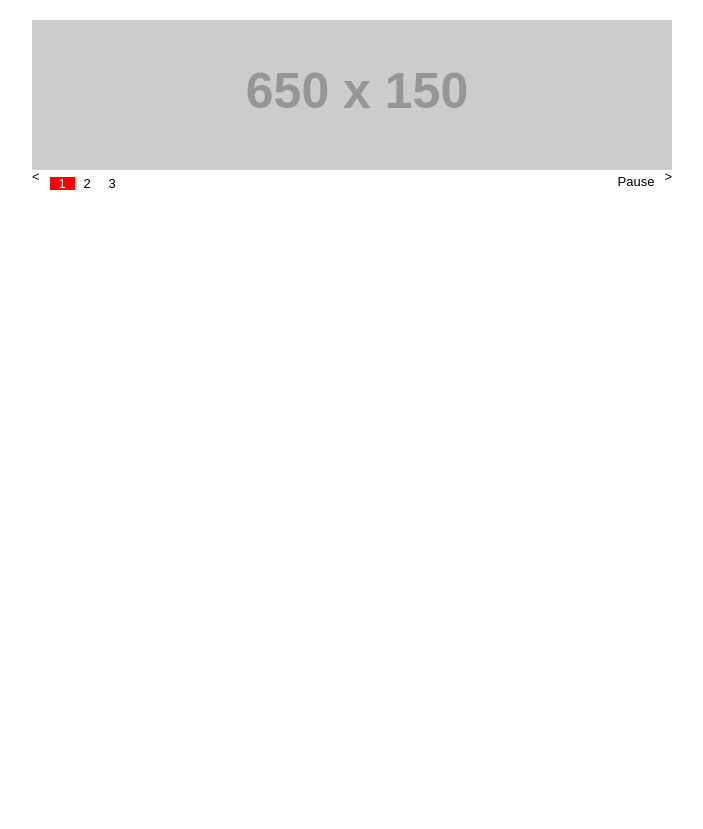
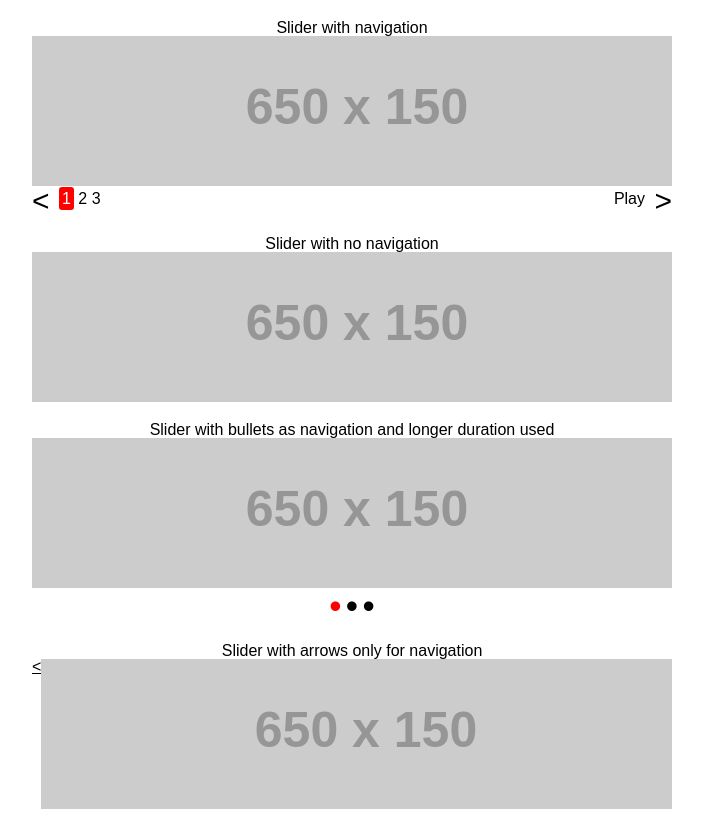
Before and after one commit to craig2013/jquery_img_carousel, a plain HTML site: page index.html in a window 1280 px wide. Shown: the whole page, without its empty margins (288-991 px from the left). Before the commit the page ends 800 px from the top, so only its background shows below. Drawn offline with nearby package versions, Linux system fonts and the light colour scheme; placeholder pictures from the web are drawn by us.

Commit message:
Version 1.2.0

```diff
--- /dev/null
+++ b/css/_mixins.scss
@@ -0,0 +1,9 @@
+@mixin clearfix() {
+	&:after {
+		content: ' ';
+		clear: both;
+		display: block;
+		height: 0;
+		visibility: hidden;
+	}
+}
--- /dev/null
+++ b/css/styles.scss
@@ -0,0 +1,158 @@
+@import "reset";
+@import "mixins";
+body {
+	font-family: arial,  helvetica, sans-serif;
+	font-size: 1em;
+	//Begin slider genral styles
+	.image-carousel {
+		position: relative;
+		.slider-title {
+			text-align: center;
+			@include clearfix();
+		}
+		.visible-area {
+			overflow: hidden;
+			position: relative;
+		    	width: auto;
+		}
+		.slider-nav {
+			//Begin default navigation with numbers, play/pause, and arrows
+			.slider-left-nav {
+				float: left;
+				.slider-arrows {
+					display: inline-block;
+					font-size: 30px;
+					vertical-align: top;
+					zoom: 1;
+					a {
+						color: #000;
+						text-decoration: none;
+						&:hover {
+							text-decoration: underline;
+						}
+					}
+				}
+				.slider-numbers {
+					display: inline-block;
+					margin: 5px 0 0 5px;
+					zoom: 1;
+				}
+			}
+			.slider-right-nav {
+				float: right;
+				.slider-arrows {
+					display: inline-block;
+					font-size: 30px;
+					vertical-align: top;
+					zoom: 1;
+					a {
+						color: #000;
+						text-decoration: none;
+						&:hover {
+							text-decoration: underline;
+						}
+					}
+				}
+				.control-nav {
+					display: inline-block;
+					font-size: 1em;
+					margin: 5px 5px 0 0;
+					top: 5px;
+					zoom: 1;
+					.pause-nav {
+						display: none;
+					}
+				}
+			}
+
+			//Begin slider nav as bullets CSS
+			.slider-bullets {
+				display: block;
+				margin: 0 auto;
+				text-align: center;
+				width: 100%;
+				.slider-bullet {
+					color: #000;
+					cursor: pointer;
+					display: inline-block;
+					font-size: 35px;
+					text-decoration: none;
+					zoom: 1;
+					.active-slide {
+						color: #f00;
+					}
+				}
+			}
+			@include clearfix();
+		}
+	}
+
+	//Begin  slider1 CSS
+	#slider1 {
+		margin: 20px auto;
+		width: 640px;
+		a {
+			color: #000;
+			text-decoration: none;
+			&:hover {
+				text-decoration: underline;
+			}
+		}
+		.visible-area {
+			height: 150px;
+		}
+		.slider-nav {
+			.slider-numbers {
+				.slider-number.slider-highlight-slide {
+					background: #f00;
+					border-radius: 3px;
+					color: #fff;
+					padding: 3px;
+				}
+			}
+		}
+	}
+	//Begin  slider2 CSS
+	#slider2 {
+		margin: 20px auto;
+		width: 640px;
+		.visible-area {
+			height: 150px;
+		}
+	}
+
+	//Begin  slider3 CSS
+	#slider3  {
+		margin: 20px auto;
+		width: 640px;
+		.visible-area {
+			height: 150px;
+		}
+		.slider-nav {
+			.slider-bullets {
+				.slider-bullet.slider-highlight-slide {
+					color: #f00;
+				}
+			}
+		}
+	}
+
+	//Begin  slider3 CSS
+	#slider4  {
+		margin: 20px auto;
+		width: 640px;
+		.visible-area {
+			height: 150px;
+			z-index: 0;
+			a {
+				color: #000;
+			}
+			.slider-left-nav {
+				float: left;
+			}
+			.slider-right-nav {
+				float: right;
+			}
+		}
+	}
+}
--- a/index.html
+++ b/index.html
@@ -10,26 +10,30 @@
         <meta name="description" content="jQuery slider plugin."/>
         <meta name="viewport" content="width=device-width"/>
         <script src="js/modernizr-2.8.3.js"></script>
-        <link rel="stylesheet" href="css/reset.css">
-        <link rel="stylesheet" href="css/styles.css">
+        <link rel="stylesheet" href="css/styles.css"/>
     </head>
     <body>
-        <div id="slider1">
+
+        <!-- begin basic example with navigation included -->
+        <div class="image-carousel" id="slider1">
+            <div class="slider-title">Slider with navigation</div>
             <div class="visible-area">
                 <div class="slider">
-                     <img src="http://placehold.it/650x150&amp;text=Slide+1" data-slideNumber="1" class="active-slide"/>
-                     <img src="http://placehold.it/650x150&amp;text=Slide+2" data-slideNumber="2"/>
-                     <img src="http://placehold.it/650x150&amp;text=Slide+3" data-slideNumber="3"/>
+                     <img src="http://placehold.it/650x150&amp;text=Slider1:+Slide+1" data-slideNumber="1" class="active-slide"/>
+                     <img src="http://placehold.it/650x150&amp;text=Slider1:+Slide+2" data-slideNumber="2"/>
+                     <img src="http://placehold.it/650x150&amp;text=Slider1:+Slide+3" data-slideNumber="3"/>
                 </div>
             </div>
             <div class="slider-nav">
-                <div class="left-nav"><a href="#previous" class="btn-previous">&lt;</a></div>
-                <div class="right-nav"><a href="#next" class="btn-next something">&gt;</a></div>
+                <div class="slider-left-nav">
+                    <div class="slider-arrows"><a href="#previous" class="btn-previous">&lt;</a></div>
                     <div class="slider-numbers">
-                    <a class="slider-number highlight-slide-number" href="#"  data-slideNumber="1">1</a>
+                        <a class="slider-number slider-highlight-slide" href="#"  data-slideNumber="1">1</a>
                         <a class="slider-number" href="#"  data-slideNumber="2">2</a>
                         <a class="slider-number" href="#"  data-slideNumber="3">3</a>
                     </div>
+                </div>
+                <div class="slider-right-nav">
                     <div class="control-nav">
                         <div class="pause-nav">
                             <a href="#pause" class="btn-pause">Pause</a>
@@ -38,19 +42,95 @@
                             <a href="#play" class="btn-play">Play</a>
                         </div>
                     </div>
-                <div class="clear">&nbsp;</div>
+                    <div class="slider-arrows"><a href="#next" class="btn-next">&gt;</a></div>
                 </div>
             </div>
-        <div class="clear">&nbsp;</div>
+        </div>
+        <!-- end basic example with navigation included -->
+
+        <!-- begin basic example with no navigation -->
+        <div class="image-carousel" id="slider2">
+            <div class="slider-title">Slider with no navigation</div>
+            <div class="visible-area">
+                <div class="slider">
+                     <img class="active-slide" src="http://placehold.it/650x150&amp;text=Slider2:+Slide+1" data-slideNumber="1"/>
+                     <img src="http://placehold.it/650x150&amp;text=Slider2:+Slide+2" data-slideNumber="2"/>
+                     <img src="http://placehold.it/650x150&amp;text=Slider2:+Slide+3" data-slideNumber="3"/>
+                </div>
+            </div>
+        </div>
+        <!-- end basic example with no navigation -->
+
+        <!-- begin basic example with bullets as navigation -->
+        <div class="image-carousel" id="slider3">
+            <div class="slider-title">Slider with bullets as  navigation and longer duration used</div>
+            <div class="visible-area">
+                <div class="slider">
+                     <img class="active-slide" src="http://placehold.it/650x150&amp;text=Slider3:+Slide+1" data-slideNumber="1"/>
+                     <img src="http://placehold.it/650x150&amp;text=Slider3:+Slide+2" data-slideNumber="2"/>
+                     <img src="http://placehold.it/650x150&amp;text=Slider3:+Slide+3" data-slideNumber="3"/>
+                </div>
+            </div>
+            <div class="slider-nav">
+                <div class="slider-bullets">
+                    <a class="slider-bullet slider-highlight-slide" href="#" data-slideNumber="1">&bull;</a>
+                    <a class="slider-bullet" href="#" data-slideNumber="2">&bull;</a>
+                    <a class="slider-bullet" href="#" data-slideNumber="3">&bull;</a>
+                </div>
+            </div>
+        </div>
+        <!-- end basic example with bullets as navigation -->
+
+        <!-- begin basic example with just slider arrows for navigation -->
+        <div class="image-carousel" id="slider4">
+            <div class="slider-title">Slider with arrows only for navigation</div>
+            <div class="visible-area">
+                <div class="slider-left-nav">
+                    <div class="slider-arrows"><a href="#previous" class="btn-previous">&lt;</a></div>
+                </div>
+                <div class="slider">
+                     <img class="active-slide" src="http://placehold.it/650x150&amp;text=Slider4:+Slide+1" data-slideNumber="1"/>
+                     <img src="http://placehold.it/650x150&amp;text=Slider4:+Slide+2" data-slideNumber="2"/>
+                     <img src="http://placehold.it/650x150&amp;text=Slider4:+Slide+3" data-slideNumber="3"/>
+                </div>
+                <div class="slider-right-nav">
+                    <div class="slider-arrows"><a href="#next" class="btn-next">&gt;</a></div>
+                </div>
+            </div>
+        </div>
+        <!-- end basic example with just slider arrows for navigation -->
 
         <script src="//cdnjs.cloudflare.com/ajax/libs/jquery/2.1.3/jquery.js"></script>
         <script>window.jQuery || document.write('<script src="js/jquery-2.1.3.js"><\/script>')</script>
-
         <script src="js/carousel.js"></script>
         <script>
             $(function(){
                 $('#slider1').carousel({
                     height: 160,
+                    siderArrows: true,
+                    sliderNav: true,
+                    width: 650
+                });
+
+                $('#slider2').carousel({
+                    height: 160,
+                    sliderNav: false,
+                    width: 650
+                });
+
+                $('#slider3').carousel({
+                    autoScrollTime: 20000,
+                    height: 160,
+                    sliderNav: true,
+                    sliderNavType: 'bullets',
+                    width: 650
+                });
+
+                $('#slider4').carousel({
+                    autoScrollTime: 10000,
+                    height: 160,
+                    sliderNav: true,
+                    sliderNavType: 'arrows-only',
                     width: 650
                 });
             });
--- a/js/carousel.js
+++ b/js/carousel.js
@@ -6,7 +6,9 @@
             autoScrollTime: 10000,
             direction: "left",
             height: null,
+            siderArrows: false,
             sliderNav: true,
+            sliderNavType: 'default',
             width: null
         };
 
@@ -53,7 +55,7 @@
                     self.pauseAutoScroll();
                 } else if (btnClicked === 'btn-play') {
                     self.resumeAutoScroll();
-                } else if (btnClicked === 'slider-number') {
+                } else if (btnClicked === 'slider-number' || btnClicked === 'slider-bullet') {
                     self.imageSelected($target);
                 }
             });
@@ -71,23 +73,27 @@
         },
 
         updateSliderNav: function(currentSlide) {
-            if ($(this.element).find('.slider-nav .slider-numbers')) {
-                $.each($(this.element).find('.slider-nav .slider-numbers .slider-number'), function(i, obj) {
-                    if ($(obj).attr('data-slideNumber') === currentSlide) {
-                        $(obj).addClass('highlight-slide-number');
-                    } else {
-                        $(obj).removeClass('highlight-slide-number');
-                    }
-                });
+            var $navObject = '';
+
+            if (this.options.sliderNavType === 'default') {
+                $navObject = $(this.element).find('.slider-nav .slider-numbers .slider-number');
+            } else if (this.options.sliderNavType === 'bullets') {
+                $navObject = $(this.element).find('.slider-nav .slider-bullets .slider-bullet');
             }
+
+            $navObject.removeClass('slider-highlight-slide');
+
+            $.each($navObject, function(i, obj) {
+                if ($(obj).attr('data-slideNumber') === currentSlide) {
+                    $(obj).addClass('slider-highlight-slide');
+                }
+            });
         },
 
         autoScroll: function() {
             var self = this;
             this.intervalId = setInterval(function() {
-                var time =    self.options.autoScrollTime / 1000;
-
-                console.log(time);
+                var startTime =    self.options.autoScrollTime / 1000;
                 self.nextImg();
             }, this.options.autoScrollTime);
         },
@@ -109,26 +115,26 @@
         },
 
         nextImg: function() {
-            var $active = (($(this.element).find('.slider img').last().attr('class') !== undefined) && ($(this.element).find('.slider img').last().attr('class').split(' ')[0] === 'active-slide'))? $(this.element).find('.slider img').first() : $(this.element).find('.slider img.active-slide').next();
+            var $activeImg = (($(this.element).find('.slider img').last().attr('class') !== undefined) && ($(this.element).find('.slider img').last().attr('class').split(' ')[0] === 'active-slide'))? $(this.element).find('.slider img').first() : $(this.element).find('.slider img.active-slide').next();
 
-            this.animateSlide($active);
+            this.animateSlide($activeImg);
 
-            $active.addClass('active-slide').siblings().removeClass('active-slide');
+            $activeImg.addClass('active-slide').siblings().removeClass('active-slide');
 
             if (this.options.sliderNav) {
-                this.updateSliderNav($active.attr('data-slideNumber'));
+                this.updateSliderNav($activeImg.attr('data-slideNumber'));
             }
         },
 
         previousImg: function() {
-            var $active = (($(this.element).find('.slider img').first().attr('class') !== undefined) && ($(this.element).find('.slider img').first().attr('class').split(' ')[0] === 'active-slide'))? $(this.element).find('.slider img').last() : $(this.element).find('.slider img.active-slide').prev();
+            var $activeImg = (($(this.element).find('.slider img').first().attr('class') !== undefined) && ($(this.element).find('.slider img').first().attr('class').split(' ')[0] === 'active-slide'))? $(this.element).find('.slider img').last() : $(this.element).find('.slider img.active-slide').prev();
 
-            this.animateSlide($active);
+            this.animateSlide($activeImg);
 
-            $active.addClass('active-slide').siblings().removeClass('active-slide');
+            $activeImg.addClass('active-slide').siblings().removeClass('active-slide');
 
             if (this.options.sliderNav) {
-                this.updateSliderNav($active.attr('data-slideNumber'));
+                this.updateSliderNav($activeImg.attr('data-slideNumber'));
             }
         },
 
```
Also changed, not shown: css/_reset.scss (renamed from css/reset.css), css/styles.css, images/image_01.jpg (deleted), images/image_02.jpg (deleted), images/image_03.jpg (deleted), 2 other files. Lines whose indentation alone changed are shown as unchanged.
